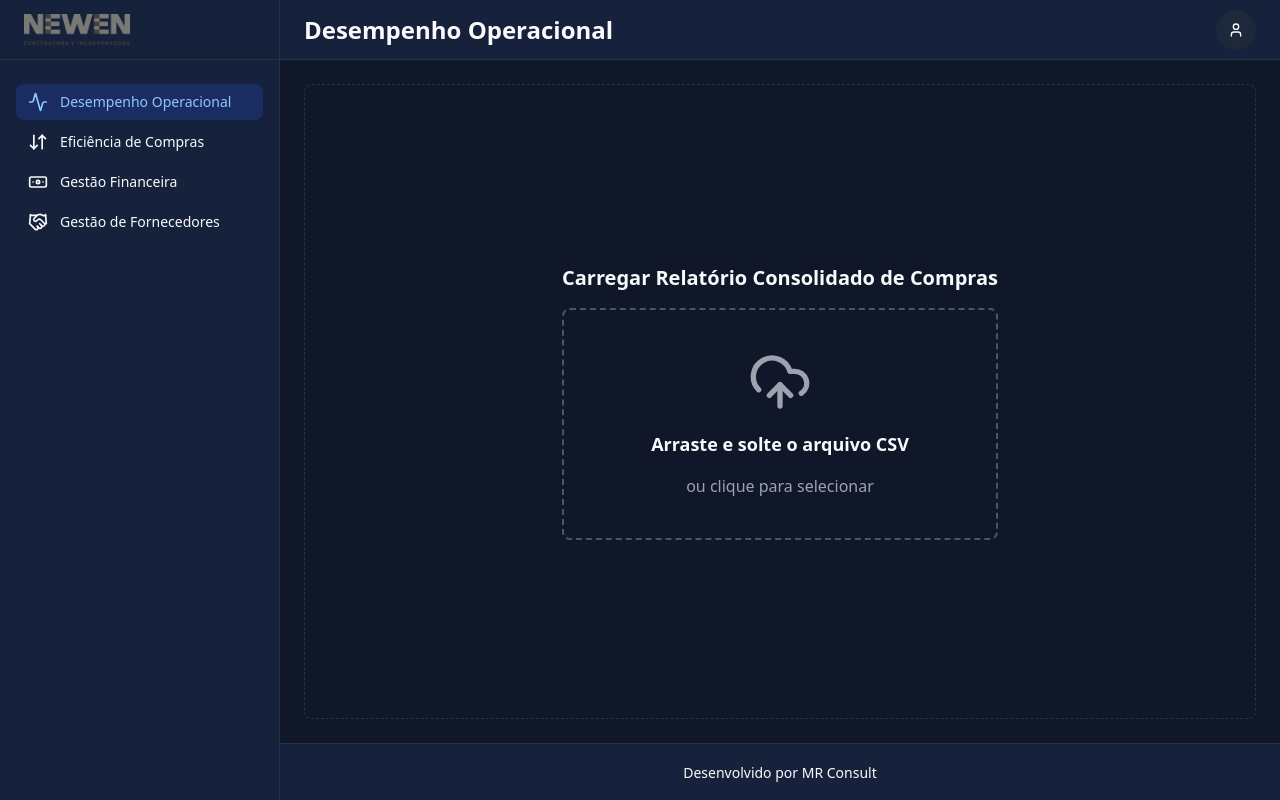
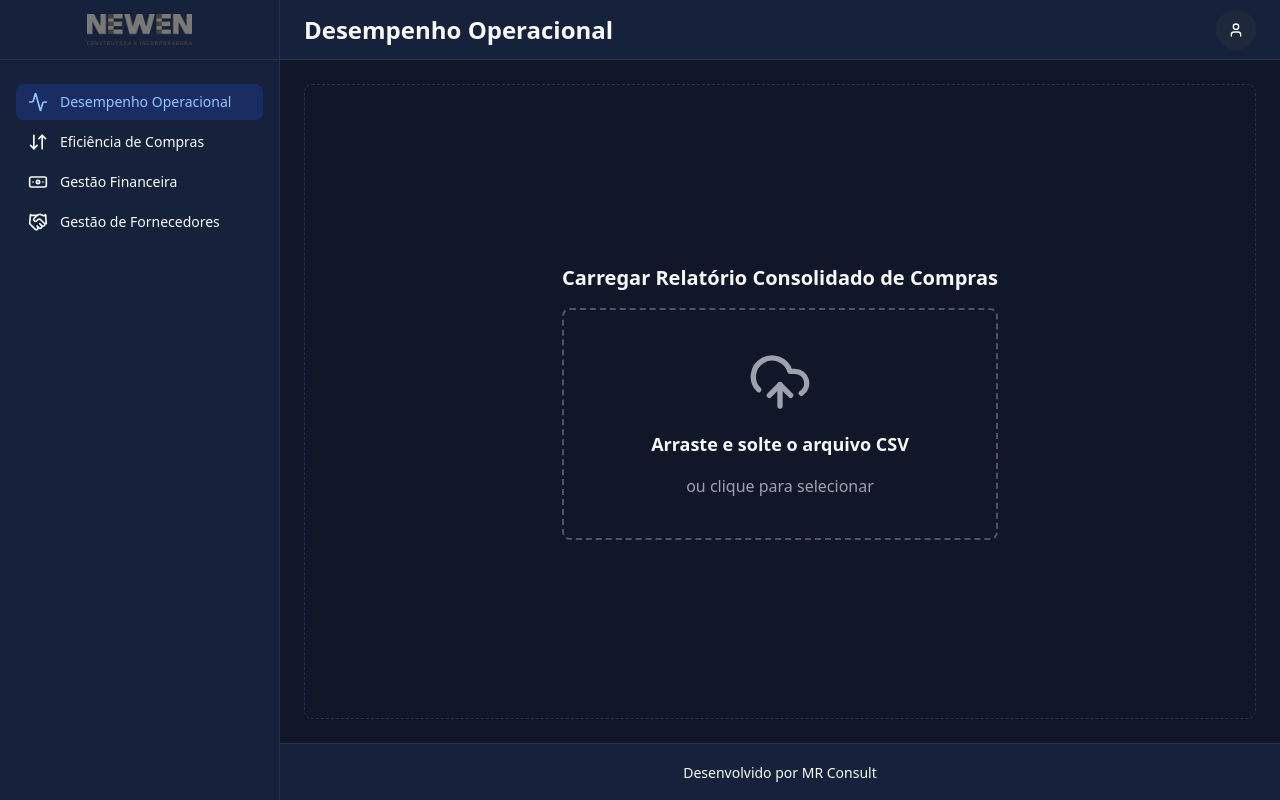
Before and after one commit to LeonardoMRey/LeonardoMRey, a React (Vite) app: page /desempenho-operacional in a window 1280 px wide. Built offline with nearby package versions, Linux system fonts and the light colour scheme.

Commit message:
[dyad] Centraliza a logo na barra lateral - wrote 1 file(s)

```diff
--- a/src/components/layout/Sidebar.tsx
+++ b/src/components/layout/Sidebar.tsx
@@ -39,8 +39,8 @@ export const Sidebar = ({ setPageTitle }: SidebarProps) => {
   return (
     <div className="hidden border-r bg-card md:block">
       <div className="flex h-full max-h-screen flex-col gap-2">
-        <div className="flex h-14 items-center border-b px-4 lg:h-[60px] lg:px-6">
-          <Link to="/" className="flex items-center gap-2 font-semibold">
+        <div className="flex h-14 items-center justify-center border-b px-4 lg:h-[60px] lg:px-6">
+          <Link to="/" className="flex items-center justify-center font-semibold">
             <img src="/logo.png" alt="Newen Logo" className="h-8 object-contain" />
           </Link>
         </div>
```
